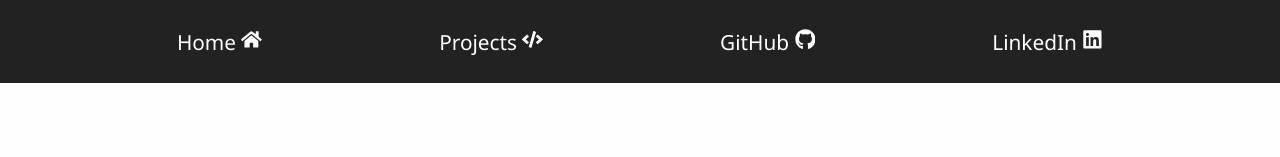
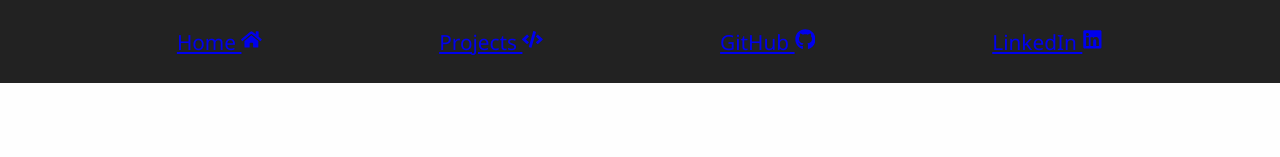
Before and after one commit to gcpearse/portfolio, a React (Vite) app: page / in a window 1280 px wide. Shown: the top 157 px of the page. Built offline with nearby package versions, Linux system fonts and the light colour scheme.

Commit message:
builds links into Nav bar

```diff
--- a/src/components/Nav.tsx
+++ b/src/components/Nav.tsx
@@ -2,6 +2,7 @@ import { useAppDispatch, useAppSelector } from "../app/hooks"
 import { IoClose, IoMenu } from "react-icons/io5"
 import { toggle } from "../features/nav/navSlice"
 import { FaCode, FaGithub, FaHome, FaLinkedin } from "react-icons/fa"
+import { Link } from "react-router-dom"
 
 const Nav: React.FC = () => {
 
@@ -20,14 +21,30 @@ const Nav: React.FC = () => {
           onClick={() => dispatch(toggle())} />
       ) : (
         <IoClose
-        className="menu-icon"
-        onClick={() => dispatch(toggle())} />
+          className="menu-icon"
+          onClick={() => dispatch(toggle())} />
       )}
       <ul>
-        <li>Home <FaHome className="nav-icon" /></li>
-        <li>Projects <FaCode className="nav-icon" /></li>
-        <li>GitHub <FaGithub className="nav-icon" /></li>
-        <li>LinkedIn <FaLinkedin className="nav-icon" /></li>
+        <li>
+          <Link to="/">
+            Home <FaHome className="nav-icon" />
+          </Link>
+        </li>
+        <li>
+          <Link to="/projects">
+            Projects <FaCode className="nav-icon" />
+          </Link>
+        </li>
+        <li>
+          <a href="https://github.com/gcpearse" target="_blank">
+            GitHub <FaGithub className="nav-icon" />
+          </a>
+        </li>
+        <li>
+          <a href="https://www.linkedin.com/in/glen-pearse-0b5826112/" target="_blank">
+            LinkedIn <FaLinkedin className="nav-icon" />
+          </a>
+        </li>
       </ul>
     </nav>
   )
```
